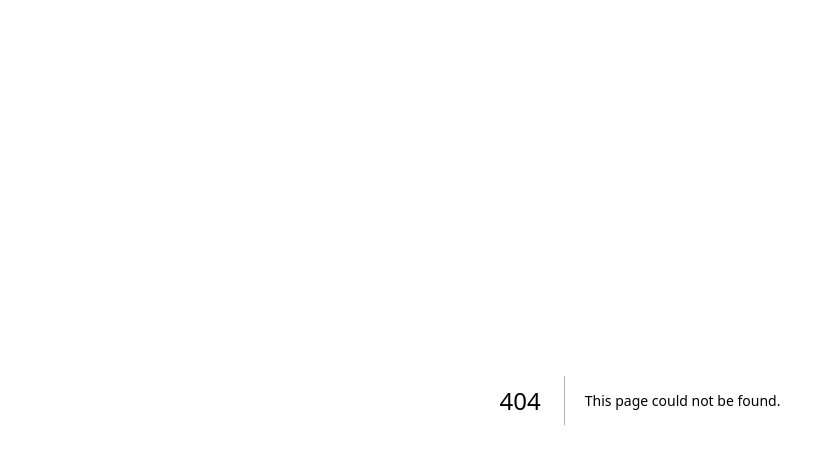
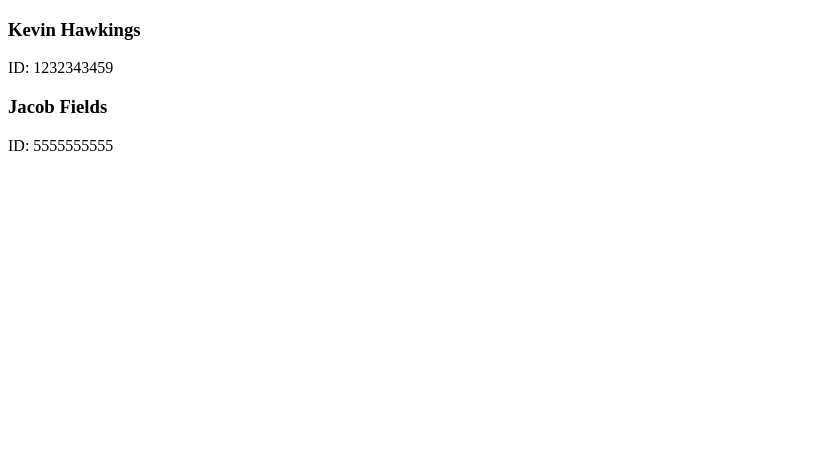
Before and after one commit to lexmus101/nextjs-dashboard-course, a Next.js app: page /test in a window 1280 px wide. Before the commit this address had no page. Shown: the top 464 px of the page, without its empty margins (0-835 px from the left). Built offline with nearby package versions, Linux system fonts and the light colour scheme.

Commit message:
added peopleList components

```diff
--- /dev/null
+++ b/app/test/page.tsx
@@ -0,0 +1,20 @@
+import PeopleList from "../ui/PeopleList";
+
+const persons = [{
+
+      firstName: 'Kevin',
+      lastName: 'Hawkings',
+      dodId: 1232343459
+    },
+    {
+      firstName: 'Jacob',
+      lastName: 'Fields',
+      dodId: 5555555555
+    }
+]
+
+export default function Page(){
+    return(
+        <PeopleList people={persons}/>
+    )
+}
--- /dev/null
+++ b/app/ui/PeopleList.tsx
@@ -0,0 +1,39 @@
+interface Person {
+  firstName: string;
+  lastName: string;
+  dodId: number;
+}
+
+function listPeople( person :Person){
+    return(
+        <div>
+            <h3>
+                {person.firstName + " " + person.lastName}
+            </h3>
+            <p>
+                ID: {person.dodId}
+            </p>
+        </div>
+    )
+}
+
+export default function PeopleList( { people } : {people: Person[]} ):React.ReactNode{
+    return(
+        <>
+            {people.map(listPeople)}
+        </>
+    );
+}
+
+export function PeopleListConcise( { people } : {people: Person[]} ):React.ReactNode{
+    return(
+        <>
+            {people.map(( person :Person) =>
+                <div>
+                    <h3>{person.firstName + " " + person.lastName}</h3>
+                    <p>ID: {person.dodId}</p>
+                </div>
+            )}
+        </>
+    );
+}
```
